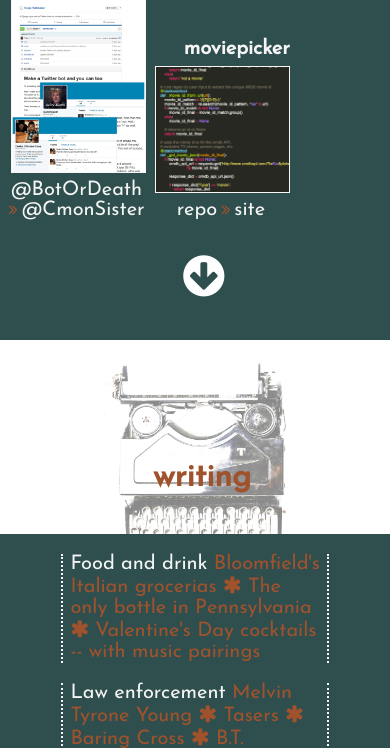
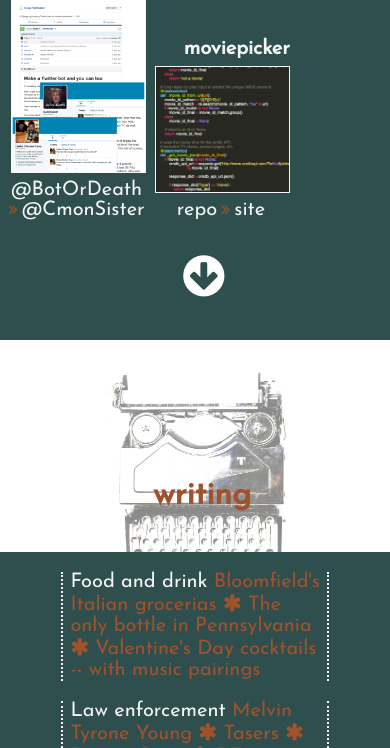
Before and after one commit to thejqs/portfolio, a Django app: page /portfolio/ in a window 390 px wide. Shown: the part 856-1604 px from the top of the page. Run offline with Django 3.2, Linux system fonts and the light colour scheme; some libraries are stand-ins or nearby versions; some web fonts are replaced.

Commit message:
tweak for small screens

```diff
--- a/main/static/css/portfolio.css
+++ b/main/static/css/portfolio.css
@@ -286,10 +286,6 @@ h3 {
         margin-top: 0%;
     }
 
-   /* .portfolio-header.dheader {
-        color: #F5F5F5;
-    }
-*/
     .portfolio-header {
         font-size: 200%;
         width: 100%;
@@ -299,6 +295,10 @@ h3 {
         margin-bottom: 0%;
     }
 
+    .portfolio-header.wheader {
+        margin-top: 40%;
+    }
+
     section.module.parallax2 {
         background-size: 100%;
     }
--- a/main/templates/portfolio.html
+++ b/main/templates/portfolio.html
@@ -71,7 +71,7 @@
 
     <section class="module parallax parallax2">
     <div class="container">
-    <h2 id="writing" class="portfolio-header">writing</h2>
+    <h2 id="writing" class="portfolio-header wheader">writing</h2>
     </div>
 
     </section>
```
